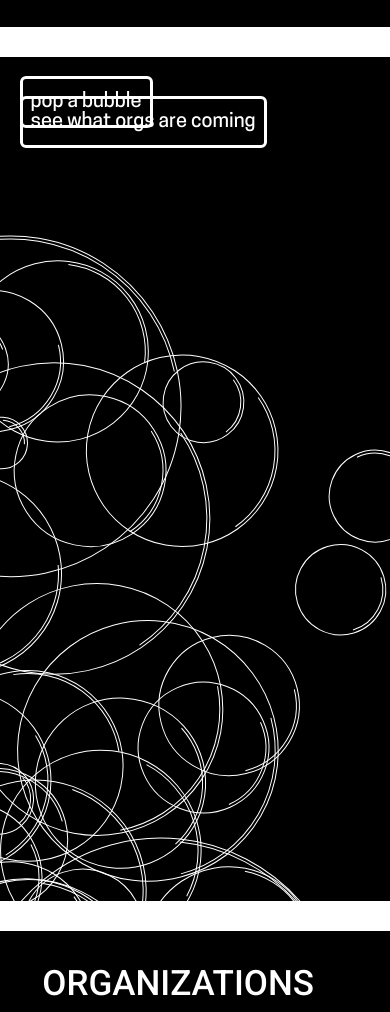
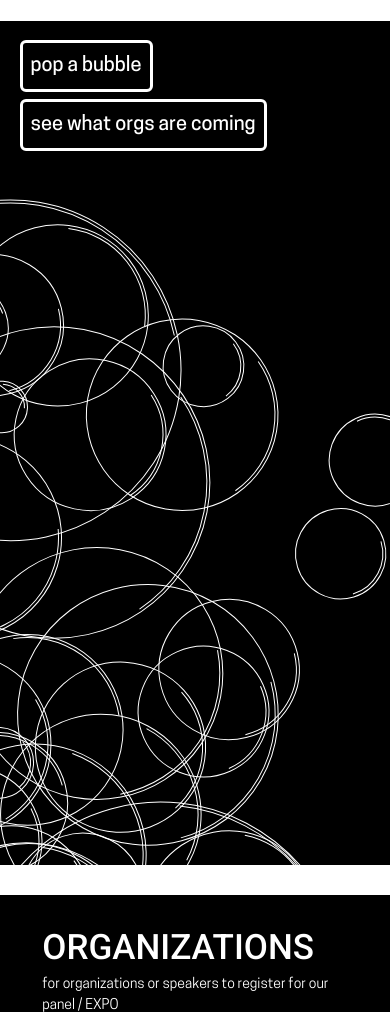
Before and after one commit to cornell-medium/django-backend, a Django app: page /raw/ in a window 390 px wide. Shown: the part 2652-3664 px from the top of the page. Run offline with Django 3.2, Linux system fonts and the light colour scheme; style sheets or scripts are compiled from the project's sources; parts of the project's set-up code (start-up, migrations or seed data) failed here and were passed over; some libraries are stand-ins or nearby versions.

Commit message:
fixed mobile for raw

```diff
--- a/static/scss/sections/_rawexpo.scss
+++ b/static/scss/sections/_rawexpo.scss
@@ -202,6 +202,12 @@
 @media (max-width: 650px) {
 	img {
 		width: 100% !important;
+		border-left: 10px white solid;
+	}
+
+	#instructions2 {
+		margin-top: 20% !important;
+
 	}
 
 }
```
